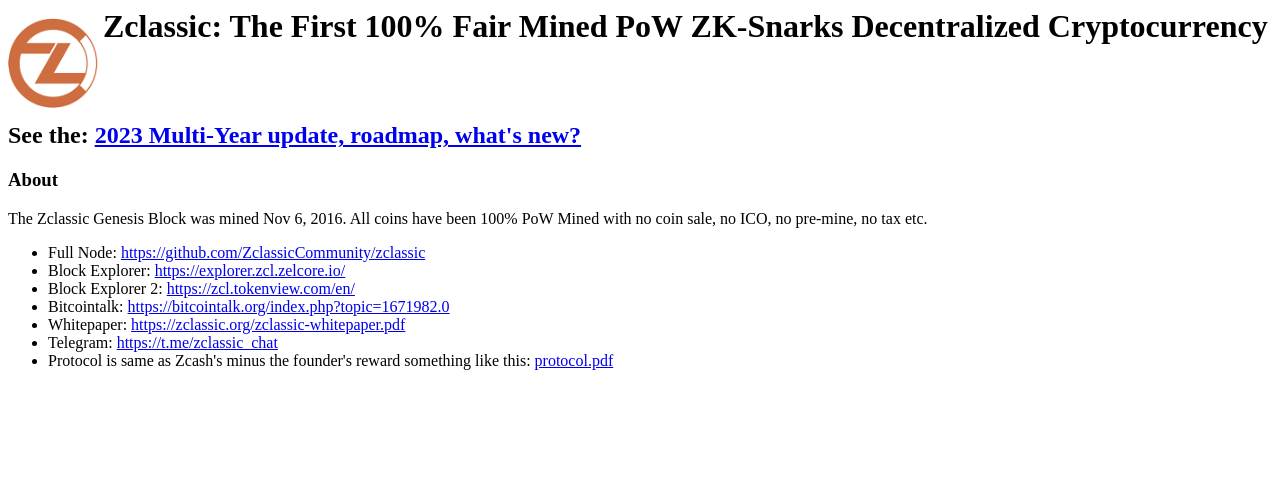
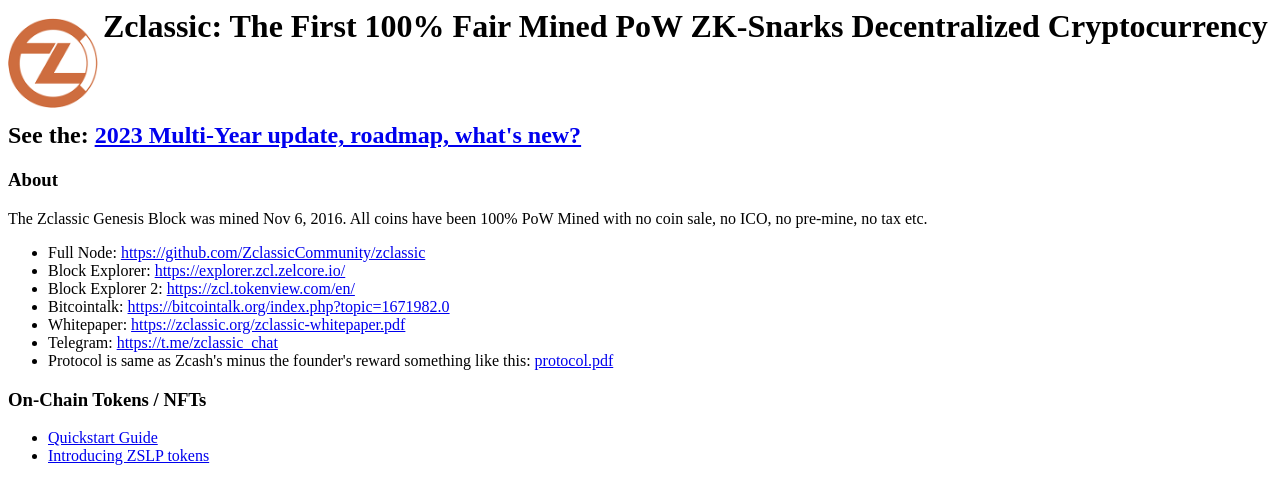
Before and after one commit to ZclassicCommunity/zclassicorg.github.io, a plain HTML site: page index.html in a window 1280 px wide. Drawn offline with Linux system fonts and the light colour scheme.

Commit message:
Update index.html

```diff
--- a/index.html
+++ b/index.html
@@ -46,6 +46,17 @@
 <li>
   Protocol is same as Zcash's minus the founder's reward something like this: <a href="https://github.com/zcash/zips/raw/a8adb58654e086df352bde5f3b5e20110d43e91c/protocol/protocol.pdf">protocol.pdf</a>
   </li>
+
+
 </ul>
+        <h3>On-Chain Tokens / NFTs</h3>
+
+        <ul>
+          <li><a href="https://medium.com/@prof_crypto/quickstart-guide-for-creating-erc-20-like-tokens-on-zclassic-7ce0da53db05"> Quickstart Guide</a></li>
+          <li><a href="https://medium.com/@prof_crypto/introducing-zclassic-simple-ledger-protocol-cbb8e1dc6572">Introducing ZSLP tokens</a></li>
+        </ul>
+<p>
+
+
 </body>
 </html>
```
